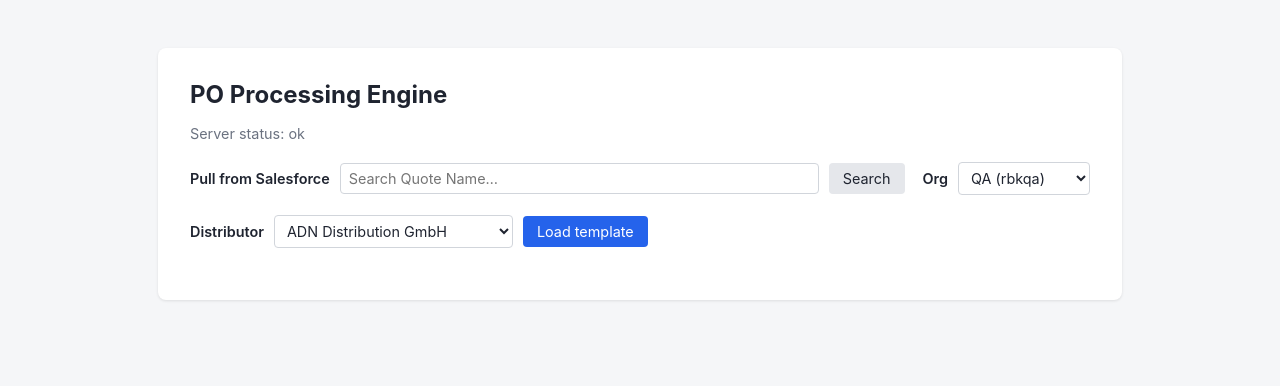
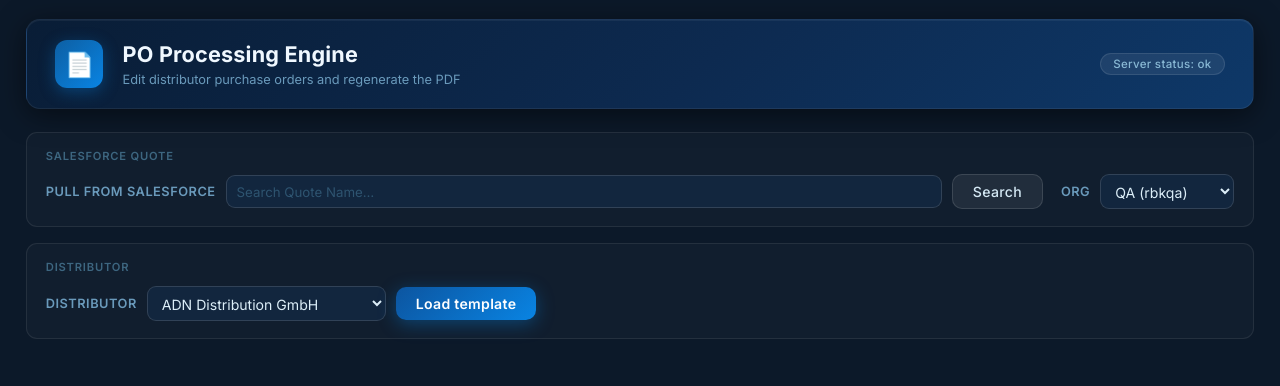
Before and after one commit to maheshkumarAmara/ClaudeCodeProjects_MK, a FastAPI app: page / in a window 1280 px wide. Shown: the top 386 px of the page. Run offline with FastAPI, Linux system fonts and the light colour scheme.

Commit message:
feat(po-engine): restyle UI to match Order Validation App theme
Dark navy theme, header banner and cards for the PO engine page (styling
and markup only; script.js and the API are unchanged). The embedded page
now uses engine port 8012 so it no longer reuses an engine from another
checkout, and the iframe background matches the theme.

Co-Authored-By: Claude Code <noreply@anthropic.com>

```diff
--- a/Order_Validation_App_Live/po-processing-engine/static/style.css
+++ b/Order_Validation_App_Live/po-processing-engine/static/style.css
@@ -1,110 +1,262 @@
+@import url('https://fonts.googleapis.com/css2?family=Inter:wght@300;400;500;600;700&display=swap');
+
+/* Visual theme mirrors the Order Validation App (dark navy, blue gradient accents).
+   Styling only: element ids/classes used by script.js are unchanged. */
+
+* {
+    box-sizing: border-box;
+}
+
+html {
+    color-scheme: dark;
+}
+
 body {
-    font-family: -apple-system, BlinkMacSystemFont, "Segoe UI", Roboto, sans-serif;
-    background: #f5f6f8;
-    color: #1f2430;
+    font-family: 'Inter', 'Segoe UI', Arial, sans-serif;
+    font-size: 14px;
+    -webkit-font-smoothing: antialiased;
+    background: #0c1929;
+    color: #c4daea;
     margin: 0;
     padding: 0;
 }
 
+/* Custom scrollbar */
+::-webkit-scrollbar { width: 5px; height: 5px; }
+::-webkit-scrollbar-track { background: rgba(255, 255, 255, 0.04); border-radius: 4px; }
+::-webkit-scrollbar-thumb { background: rgba(255, 255, 255, 0.18); border-radius: 4px; }
+::-webkit-scrollbar-thumb:hover { background: rgba(255, 255, 255, 0.32); }
+
 .container {
-    max-width: 900px;
-    margin: 48px auto;
-    padding: 32px;
-    background: #ffffff;
-    border-radius: 8px;
-    box-shadow: 0 1px 3px rgba(0, 0, 0, 0.1);
+    max-width: 1440px;
+    margin: 0 auto;
+    padding: 1.2rem 1.6rem 2rem;
 }
 
-h1 {
-    margin-top: 0;
+/* ── App header ── */
+.app-header {
+    background: linear-gradient(135deg, #091d36 0%, #0d2a50 55%, #0e3868 100%);
+    padding: 1.25rem 1.8rem;
+    border-radius: 14px;
+    margin-bottom: 1.4rem;
+    box-shadow: 0 6px 28px rgba(0, 0, 0, 0.5), inset 0 1px 0 rgba(255, 255, 255, 0.05);
+    border: 1px solid rgba(255, 255, 255, 0.07);
+    display: flex;
+    align-items: center;
+    gap: 1.2rem;
+}
+
+.app-header-icon {
+    width: 48px;
+    height: 48px;
+    flex-shrink: 0;
+    background: linear-gradient(135deg, #0d5fa3 0%, #0984e3 100%);
+    border-radius: 12px;
+    display: flex;
+    align-items: center;
+    justify-content: center;
     font-size: 1.5rem;
+    box-shadow: 0 4px 16px rgba(9, 132, 227, 0.35);
+}
+
+.app-header-text {
+    flex: 1;
+    min-width: 0;
+}
+
+.app-header-text h1 {
+    color: #f0f8ff;
+    margin: 0;
+    font-size: 1.35rem;
+    font-weight: 700;
+    letter-spacing: 0.2px;
+    line-height: 1.2;
+}
+
+.app-header-text p {
+    color: #6a9abb;
+    margin: 0.25rem 0 0;
+    font-size: 0.8rem;
+    font-weight: 400;
+}
+
+.app-header-tags {
+    display: flex;
+    gap: 0.5rem;
+    flex-wrap: wrap;
+    flex-shrink: 0;
+}
+
+.app-tag {
+    background: rgba(255, 255, 255, 0.07);
+    border: 1px solid rgba(255, 255, 255, 0.10);
+    border-radius: 20px;
+    padding: 0.2rem 0.75rem;
+    font-size: 0.72rem;
+    color: #88b8d4;
+    font-weight: 500;
+    letter-spacing: 0.3px;
+    white-space: nowrap;
+}
+
+/* ── Cards ── */
+.card {
+    background: rgba(255, 255, 255, 0.025);
+    border: 1px solid rgba(255, 255, 255, 0.08);
+    border-radius: 11px;
+    padding: 1rem 1.2rem 1.1rem;
+    margin-bottom: 1rem;
+}
+
+.card-title {
+    font-size: 0.7rem;
+    font-weight: 600;
+    letter-spacing: 0.8px;
+    text-transform: uppercase;
+    color: #3d6680;
+    margin: 0 0 0.7rem;
 }
 
 h2 {
-    font-size: 1.05rem;
-    margin: 28px 0 12px;
-    color: #1f2430;
+    color: #dceef8;
+    font-size: 1rem;
+    font-weight: 600;
+    padding-bottom: 0.35rem;
+    border-bottom: 1px solid rgba(255, 255, 255, 0.09);
+    margin: 0 0 0.75rem;
 }
 
 .status {
-    font-size: 0.9rem;
-    color: #6b7280;
+    font-size: 0.72rem;
+    color: #88b8d4;
 }
 
 .placeholder {
-    color: #374151;
+    color: #c4daea;
 }
 
+/* ── Picker rows ── */
 .picker-row {
     display: flex;
     align-items: center;
     gap: 10px;
-    margin: 20px 0;
+    margin: 0;
+}
+
+.picker-row + .picker-row {
+    margin-top: 0.8rem;
 }
 
 .picker-row label {
     font-weight: 600;
-    font-size: 0.9rem;
+    font-size: 0.8rem;
+    color: #6a9abb;
+    text-transform: uppercase;
+    letter-spacing: 0.5px;
 }
 
+/* ── Inputs ── */
 select,
 input[type="text"],
 textarea {
     font-family: inherit;
-    font-size: 0.9rem;
-    padding: 6px 8px;
-    border: 1px solid #d1d5db;
-    border-radius: 4px;
-    background: #fff;
-    color: #1f2430;
+    font-size: 0.88rem;
+    padding: 7px 10px;
+    background: #12263e;
+    border: 1px solid rgba(255, 255, 255, 0.13);
+    border-radius: 9px;
+    color: #dceef8;
+    transition: border-color 0.18s, box-shadow 0.18s;
+}
+
+select option {
+    background: #12263e;
+    color: #dceef8;
+}
+
+select:focus,
+input[type="text"]:focus,
+textarea:focus {
+    border-color: rgba(9, 132, 227, 0.7);
+    box-shadow: 0 0 0 3px rgba(9, 132, 227, 0.12);
+    outline: none;
+}
+
+input::placeholder,
+textarea::placeholder {
+    color: #2e5470;
+    font-size: 0.83rem;
 }
 
 textarea {
     resize: vertical;
     width: 100%;
+    line-height: 1.55;
 }
 
+/* ── Buttons ── */
 button {
     font-family: inherit;
-    font-size: 0.9rem;
-    padding: 7px 14px;
+    font-size: 0.88rem;
+    font-weight: 600;
+    letter-spacing: 0.3px;
+    padding: 8px 20px;
     border: none;
-    border-radius: 4px;
-    background: #2563eb;
-    color: #fff;
+    border-radius: 10px;
+    background: linear-gradient(135deg, #0c55a0 0%, #0984e3 100%);
+    color: #ffffff;
     cursor: pointer;
+    box-shadow: 0 4px 18px rgba(9, 132, 227, 0.38);
+    transition: all 0.2s ease;
 }
 
 button:hover {
-    background: #1d4ed8;
+    background: linear-gradient(135deg, #1065b4 0%, #1a95f5 100%);
+    transform: translateY(-2px);
+    box-shadow: 0 8px 26px rgba(9, 132, 227, 0.48);
+}
+
+button:active {
+    transform: translateY(0);
 }
 
 button.secondary {
-    background: #e5e7eb;
-    color: #1f2430;
+    background: rgba(255, 255, 255, 0.07);
+    color: #d4e8f4;
+    border: 1px solid rgba(255, 255, 255, 0.12);
+    font-weight: 500;
+    box-shadow: none;
 }
 
 button.secondary:hover {
-    background: #d1d5db;
+    background: rgba(255, 255, 255, 0.13);
+    border-color: rgba(255, 255, 255, 0.22);
+    transform: none;
+    box-shadow: none;
 }
 
+/* ── Messages ── */
 .message {
-    font-size: 0.9rem;
-    padding: 8px 12px;
-    border-radius: 4px;
-    background: #eef2ff;
-    color: #3730a3;
+    font-size: 0.88rem;
+    padding: 0.7rem 1rem;
+    margin: 0 0 1rem;
+    border-radius: 10px;
+    border-left: 3px solid #0984e3;
+    background: rgba(9, 132, 227, 0.09);
+    color: #c4daea;
 }
 
 .message-error {
-    background: #fef2f2;
-    color: #b91c1c;
+    border-left-color: #d63031;
+    background: rgba(214, 48, 49, 0.09);
+    color: #ffb4b4;
 }
 
+/* ── Fields ── */
 .fields-grid {
     display: grid;
     grid-template-columns: repeat(2, 1fr);
-    gap: 12px 20px;
+    gap: 14px 20px;
 }
 
 .field {
--- a/Order_Validation_App_Live/po-processing-engine/templates/index.html
+++ b/Order_Validation_App_Live/po-processing-engine/templates/index.html
@@ -4,35 +4,53 @@
     <meta charset="UTF-8">
     <meta name="viewport" content="width=device-width, initial-scale=1.0">
     <title>PO Processing Engine</title>
-    <link rel="stylesheet" href="/static/style.css">
+    <link rel="stylesheet" href="/static/style.css?v=2">
 </head>
 <body>
     <main class="container">
+        <header class="app-header">
+            <div class="app-header-icon">📄</div>
+            <div class="app-header-text">
                 <h1>PO Processing Engine</h1>
-        <p id="status" class="status">Checking server status&hellip;</p>
+                <p>Edit distributor purchase orders and regenerate the PDF</p>
+            </div>
+            <div class="app-header-tags">
+                <span id="status" class="app-tag status">Checking server status&hellip;</span>
+            </div>
+        </header>
 
-        <section class="picker-row">
+        <section class="card">
+            <p class="card-title">Salesforce Quote</p>
+            <div class="picker-row">
                 <label for="sf-quote-search">Pull from Salesforce</label>
                 <input id="sf-quote-search" type="text" placeholder="Search Quote Name&hellip;">
                 <button id="sf-search-btn" type="button" class="secondary">Search</button>
                 <label for="sf-org-select" class="sf-org-label">Org</label>
                 <select id="sf-org-select"></select>
+            </div>
         </section>
         <ul id="sf-search-results" class="sf-results" hidden></ul>
 
-        <section class="picker-row">
+        <section class="card">
+            <p class="card-title">Distributor</p>
+            <div class="picker-row">
                 <label for="distributor-select">Distributor</label>
                 <select id="distributor-select"></select>
                 <button id="load-template-btn" type="button">Load template</button>
+            </div>
         </section>
 
         <p id="message" class="message" hidden></p>
 
         <section id="workspace" hidden>
+            <div class="card">
                 <h2>Fields</h2>
                 <div id="fields-grid" class="fields-grid"></div>
+            </div>
 
+            <div class="card">
                 <h2>Line items</h2>
+                <div class="table-wrap">
                     <table id="line-items-table" class="line-items-table">
                         <thead>
                             <tr>
@@ -48,7 +66,9 @@
                         </thead>
                         <tbody id="line-items-body"></tbody>
                     </table>
+                </div>
                 <button id="add-row-btn" type="button" class="secondary">+ Add line item</button>
+            </div>
 
             <div class="actions">
                 <button id="preview-btn" type="button" class="secondary">Preview PDF</button>
```
Also changed, not shown: other parts of Order_Validation_App_Live/po-processing-engine/static/style.css (+73 -21 lines), Order_Validation_App_Live/pages/PO_Processing_Engine.py (+5 -4 lines). Lines whose indentation alone changed are shown as unchanged.
